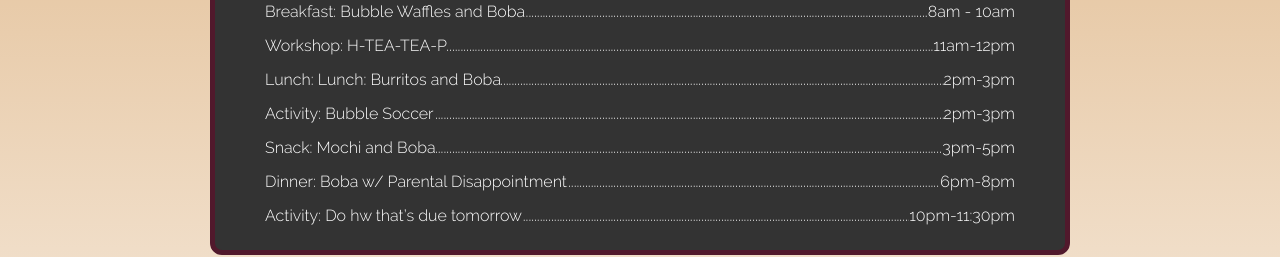
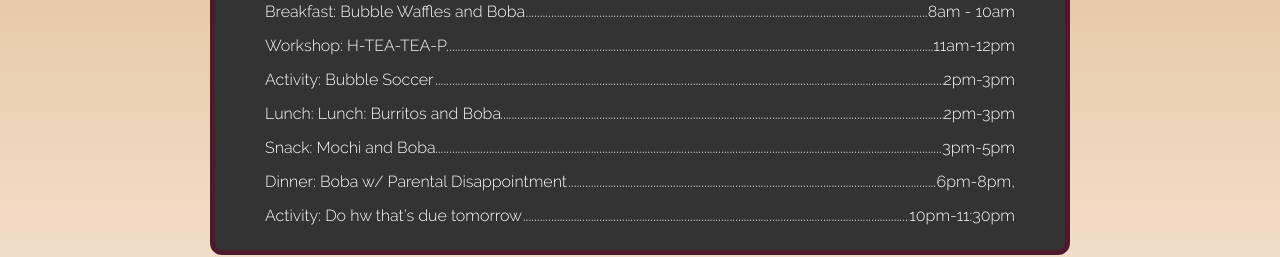
Before and after one commit to hackthenorth/hackioca.com, a React (Create React App) app: page / in a window 1280 px wide. Shown: the part 890-1147 px from the top of the page. Built offline with nearby package versions, Linux system fonts and the light colour scheme.

Commit message:
Fixes based on comments

```diff
--- a/src/components/Activity/index.tsx
+++ b/src/components/Activity/index.tsx
@@ -10,11 +10,11 @@ const Wrapper = styled.li`
   margin-bottom: 15px;
 `;
 
-const Activity = (props: ActivityProps) => (
+const Activity = React.memo((props: ActivityProps) => (
   <Wrapper>
     <span>{props.title}</span>
     <span>{props.time}</span>
   </Wrapper>
-);
+));
 
 export default Activity;
--- a/src/components/Schedule/index.tsx
+++ b/src/components/Schedule/index.tsx
@@ -12,7 +12,7 @@ const Wrapper = styled.div`
 const Header = styled.h1`
   font-family: "Bubbleboddy";
   font-size: 48px;
-  color: #000000;
+  color: #000;
   text-align: center;
 `;
 
@@ -41,7 +41,7 @@ const Title = styled.h3`
   margin-bottom: 0;
 `;
 
-const Activites = styled.ul`
+const Activities = styled.ul`
   font-weight: 400;
   padding: 0;
   overflow-x: hidden;
@@ -69,116 +69,33 @@ const Activites = styled.ul`
 `;
 
 const Schedule = () => (
-  <Wrapper>
+  <Wrapper id="schedule">
     <Header>{copy.schedule.title}</Header>
     <Chalkboard>
       <Title>{copy.schedule.dayOne.title}</Title>
-      <Activites>
-        <Activity
-          title={copy.schedule.dayOne.registration.title}
-          time={copy.schedule.dayOne.registration.time}
-        />
-        <Activity
-          title={copy.schedule.dayOne.dinner.title}
-          time={copy.schedule.dayOne.dinner.time}
-        />
-        <Activity
-          title={copy.schedule.dayOne.workshopOne.title}
-          time={copy.schedule.dayOne.workshopOne.time}
-        />
-        <Activity
-          title={copy.schedule.dayOne.opening.title}
-          time={copy.schedule.dayOne.opening.time}
-        />
-        <Activity
-          title={copy.schedule.dayOne.activityOne.title}
-          time={copy.schedule.dayOne.activityOne.time}
-        />
-        <Activity
-          title={copy.schedule.dayOne.workshopTwo.title}
-          time={copy.schedule.dayOne.workshopTwo.time}
-        />
-      </Activites>
+      <Activities>
+        {copy.schedule.dayOne.events.map(({ title, time }, i) => (
+          <Activity key={`dayOne-event-${i}`} title={title} time={time} />
+        ))}
+      </Activities>
     </Chalkboard>
 
     <Chalkboard>
       <Title>{copy.schedule.dayTwo.title}</Title>
-      <Activites>
-        <Activity
-          title={copy.schedule.dayTwo.snackOne.title}
-          time={copy.schedule.dayTwo.snackOne.time}
-        />
-        <Activity
-          title={copy.schedule.dayTwo.workshopOne.title}
-          time={copy.schedule.dayTwo.workshopOne.time}
-        />
-        <Activity
-          title={copy.schedule.dayTwo.workshopTwo.title}
-          time={copy.schedule.dayTwo.workshopTwo.time}
-        />
-        <Activity
-          title={copy.schedule.dayTwo.breakfast.title}
-          time={copy.schedule.dayTwo.breakfast.time}
-        />
-        <Activity
-          title={copy.schedule.dayTwo.workshopThree.title}
-          time={copy.schedule.dayTwo.workshopThree.time}
-        />
-        <Activity
-          title={copy.schedule.dayTwo.lunch.title}
-          time={copy.schedule.dayTwo.lunch.time}
-        />
-        <Activity
-          title={copy.schedule.dayTwo.activityOne.title}
-          time={copy.schedule.dayTwo.activityOne.time}
-        />
-        <Activity
-          title={copy.schedule.dayTwo.snackTwo.title}
-          time={copy.schedule.dayTwo.snackTwo.time}
-        />
-        <Activity
-          title={copy.schedule.dayTwo.dinner.title}
-          time={copy.schedule.dayTwo.dinner.time}
-        />
-        <Activity
-          title={copy.schedule.dayTwo.activityTwo.title}
-          time={copy.schedule.dayTwo.activityTwo.time}
-        />
-      </Activites>
+      <Activities>
+        {copy.schedule.dayTwo.events.map(({ title, time }, i) => (
+          <Activity key={`dayTwo-event-${i}`} title={title} time={time} />
+        ))}
+      </Activities>
     </Chalkboard>
 
     <Chalkboard>
       <Title>{copy.schedule.dayThree.title}</Title>
-      <Activites>
-        <Activity
-          title={copy.schedule.dayThree.snackOne.title}
-          time={copy.schedule.dayThree.snackOne.time}
-        />
-        <Activity
-          title={copy.schedule.dayThree.workshopOne.title}
-          time={copy.schedule.dayThree.workshopOne.time}
-        />
-        <Activity
-          title={copy.schedule.dayThree.workshopTwo.title}
-          time={copy.schedule.dayThree.workshopTwo.time}
-        />
-        <Activity
-          title={copy.schedule.dayThree.judging.title}
-          time={copy.schedule.dayThree.judging.time}
-        />
-        <Activity
-          title={copy.schedule.dayThree.activityOne.title}
-          time={copy.schedule.dayThree.activityOne.time}
-        />
-        <Activity
-          title={copy.schedule.dayThree.lunch.title}
-          time={copy.schedule.dayThree.lunch.time}
-        />
-        <Activity
-          title={copy.schedule.dayThree.closing.title}
-          time={copy.schedule.dayThree.closing.time}
-        />
-      </Activites>
+      <Activities>
+        {copy.schedule.dayThree.events.map(({ title, time }, i) => (
+          <Activity key={`dayThree-event-${i}`} title={title} time={time} />
+        ))}
+      </Activities>
     </Chalkboard>
   </Wrapper>
 );
--- a/src/copy.ts
+++ b/src/copy.ts
@@ -8,104 +8,41 @@ export default {
     title: "schedule",
     dayOne: {
       title: "Day 1",
-      registration: {
-        title: "Registration",
-        time: "6am-12am"
-      },
-      dinner: {
-        title: "Dinner: Ramen and Boba",
-        time: "6am-8pm"
-      },
-      workshopOne: {
-        title: "Workshop: Binary Tea Algorithms",
-        time: "7pm-8pm"
-      },
-      opening: {
-        title: "Opening Ceremonies",
-        time: "8pm-9pm"
-      },
-      activityOne: {
-        title: "Activity: Boba Ball Pit",
-        time: "10pm-11pm"
-      },
-      workshopTwo: {
-        title: "Workshop: Intro to Perl",
-        time: "11pm-12am"
-      }
+      events: [
+        { title: "Registration", time: "6am-12am" },
+        { title: "Dinner: Ramen and Boba", time: "6am-8pm" },
+        { title: "Workshop: Binary Tea Algorithms", time: "7pm-8pm" },
+        { title: "Opening Ceremonies", time: "8pm-9pm" },
+        { title: "Activity: Boba Ball Pit", time: "10pm-11pm" },
+        { title: "Workshop: Intro to Perl", time: "11pm-12am" }
+      ]
     },
     dayTwo: {
       title: "Day 2",
-      snackOne: {
-        title: "Midnight Snack: Tapioca Pudding",
-        time: "12am-2am"
-      },
-      workshopOne: {
-        title: "Workshop: Quali-tea Assurance (QA) 101",
-        time: "4am-6am"
-      },
-      workshopTwo: {
-        title: "Workshop: Intro to kuberne-tea-s",
-        time: "6am-7am"
-      },
-      breakfast: {
-        title: "Breakfast: Bubble Waffles and Boba",
-        time: "8am - 10am"
-      },
-      workshopThree: {
-        title: "Workshop: H-TEA-TEA-P",
-        time: "11am-12pm"
-      },
-      lunch: {
-        title: "Lunch: Lunch: Burritos and Boba",
-        time: "2pm-3pm"
-      },
-      activityOne: {
-        title: "Activity: Bubble Soccer",
-        time: "2pm-3pm"
-      },
-      snackTwo: {
-        title: "Snack: Mochi and Boba",
-        time: "3pm-5pm"
-      },
-      dinner: {
-        title: "Dinner: Boba w/ Parental Disappointment",
-        time: "6pm-8pm"
-      },
-      activityTwo: {
-        title: "Activity: Do hw that’s due tomorrow",
-        time: "10pm-11:30pm"
-      }
+      events: [
+        { title: "Midnight Snack: Tapioca Pudding", time: "12am-2am" },
+        { title: "Workshop: Quali-tea Assurance (QA) 101", time: "4am-6am" },
+        { title: "Workshop: Intro to kuberne-tea-s", time: "6am-7am" },
+        { title: "Breakfast: Bubble Waffles and Boba", time: "8am - 10am" },
+        { title: "Workshop: H-TEA-TEA-P", time: "11am-12pm" },
+        { title: "Activity: Bubble Soccer", time: "2pm-3pm" },
+        { title: "Lunch: Lunch: Burritos and Boba", time: "2pm-3pm" },
+        { title: "Snack: Mochi and Boba", time: "3pm-5pm" },
+        { title: "Dinner: Boba w/ Parental Disappointment", time: "6pm-8pm," },
+        { title: "Activity: Do hw that’s due tomorrow", time: "10pm-11:30pm" }
+      ]
     },
     dayThree: {
       title: "Day 3",
-      snackOne: {
-        title: "Snack: Toast with Grass Jelly and Boba",
-        time: "12am-2am"
-      },
-      workshopOne: {
-        title: "Workshop: CoffeeScript",
-        time: "7am-8am"
-      },
-      workshopTwo: {
-        title: "Breakfast: Eggs, Bacon, and Boba",
-        time: "8am-10am"
-      },
-      judging: {
-        title: "Judging",
-        time: "10am-12pm"
-      },
-      activityOne: {
-        title: "Activity: Find Your Boba Bae",
-        time: "12pm-1pm"
-      },
-      lunch: {
-        title: "Lunch: Burgers and Boba",
-        time: "1pm-2pm"
-      },
-      closing: {
-        title: "Closing Ceremonies",
-        time: "2pm-5pm"
-      }
+      events: [
+        { title: "Snack: Toast with Grass Jelly and Boba", time: "12am-2am" },
+        { title: "Workshop: CoffeeScript", time: "7am-8am" },
+        { title: "Breakfast: Eggs, Bacon, and Boba", time: "8am-10am" },
+        { title: "Judging", time: "10am-12pm" },
+        { title: "Activity: Find Your Boba Bae", time: "12pm-1pm" },
+        { title: "Lunch: Burgers and Boba", time: "1pm-2pm" },
+        { title: "Closing Ceremonies", time: "2pm-5pm" }
+      ]
     }
   }
 };
```
